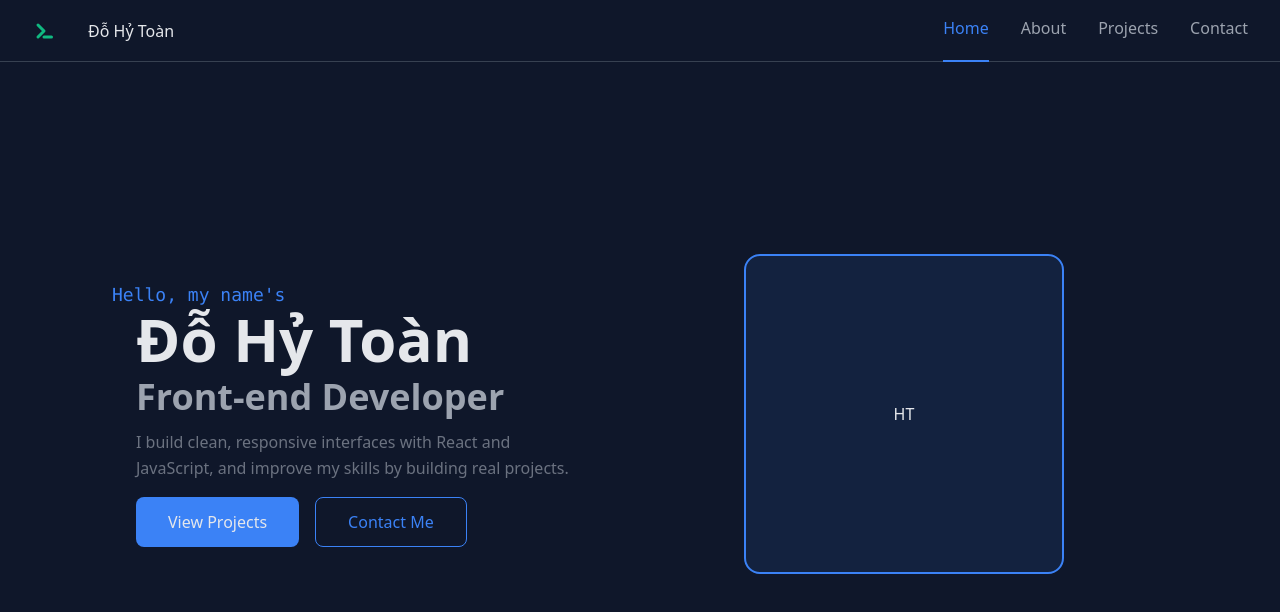
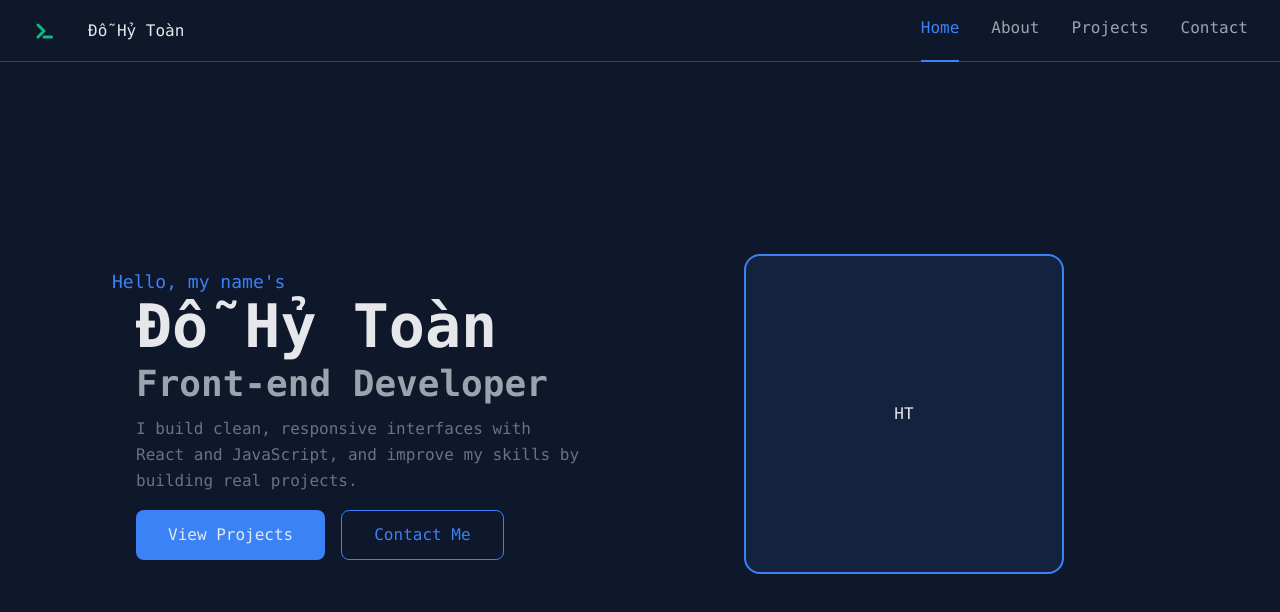
Before and after one commit to lucaidau/ReactJS_MyPortfolio, a React (Vite) app: page / in a window 1280 px wide. Shown: the top 612 px of the page. Built offline with nearby package versions, Linux system fonts and the light colour scheme.

Commit message:
Fix font family to mono

```diff
--- a/src/App.jsx
+++ b/src/App.jsx
@@ -12,7 +12,7 @@ import Hero from "./components/Hero";
 function App() {
   return (
     <>
-      <div className="min-h-screen bg-primary-bg text-primary-txt">
+      <div className="min-h-screen bg-primary-bg text-primary-txt font-mono">
         <BrowserRouter>
           <Header></Header>
 
```
